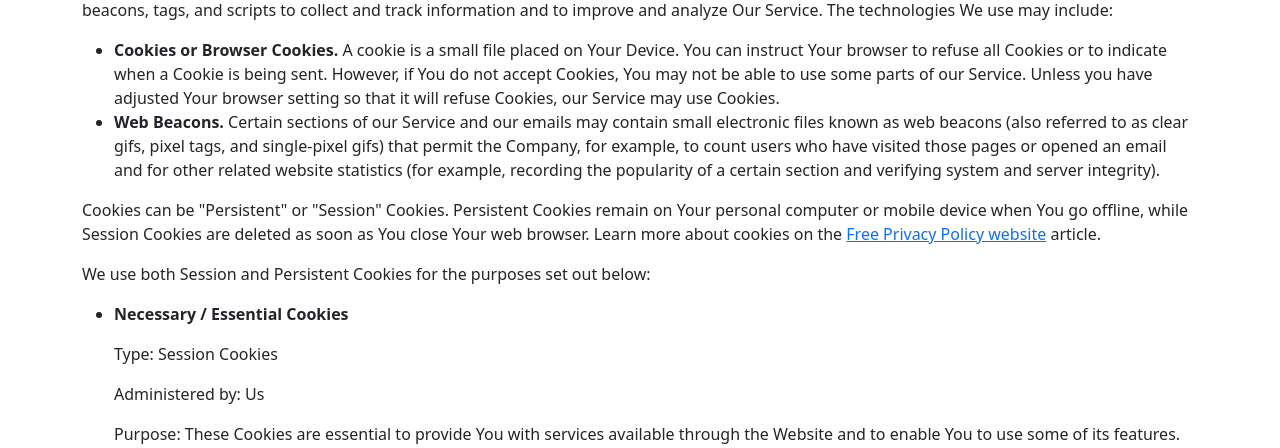
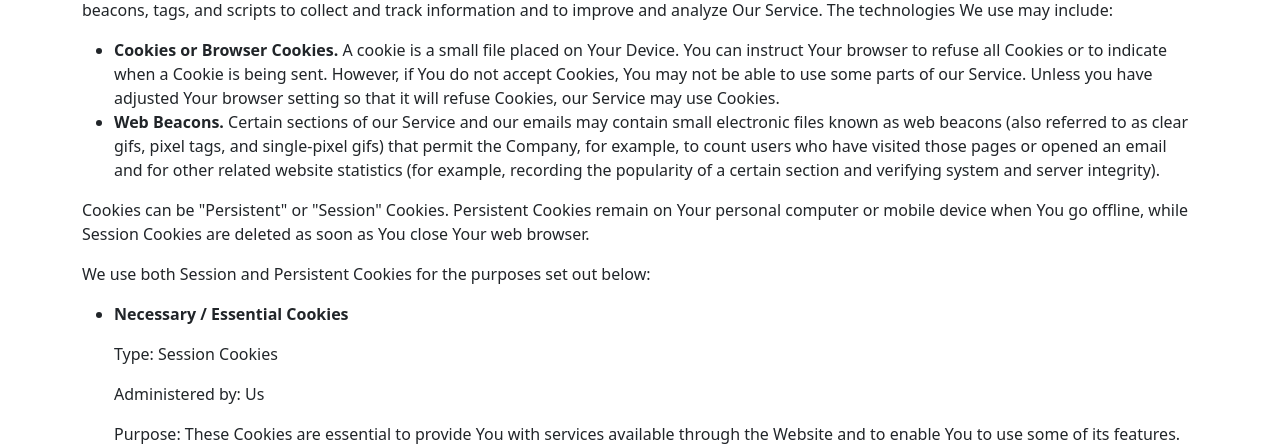
Before and after one commit to tanomonaco/comparador-libros, a Flask app: page /privacy-policy in a window 1280 px wide. Shown: the part 1827-2275 px from the top of the page. Run offline with Flask 3, Linux system fonts and the light colour scheme.

Commit message:
docs: Actualiza contenido de páginas legales

```diff
--- a/templates/legal/privacy.html
+++ b/templates/legal/privacy.html
@@ -76,7 +76,7 @@
 <li><strong>Cookies or Browser Cookies.</strong> A cookie is a small file placed on Your Device. You can instruct Your browser to refuse all Cookies or to indicate when a Cookie is being sent. However, if You do not accept Cookies, You may not be able to use some parts of our Service. Unless you have adjusted Your browser setting so that it will refuse Cookies, our Service may use Cookies.</li>
 <li><strong>Web Beacons.</strong> Certain sections of our Service and our emails may contain small electronic files known as web beacons (also referred to as clear gifs, pixel tags, and single-pixel gifs) that permit the Company, for example, to count users who have visited those pages or opened an email and for other related website statistics (for example, recording the popularity of a certain section and verifying system and server integrity).</li>
 </ul>
-<p>Cookies can be &quot;Persistent&quot; or &quot;Session&quot; Cookies. Persistent Cookies remain on Your personal computer or mobile device when You go offline, while Session Cookies are deleted as soon as You close Your web browser. Learn more about cookies on the <a href="https://www.freeprivacypolicy.com/blog/sample-privacy-policy-template/#Use_Of_Cookies_And_Tracking" target="_blank">Free Privacy Policy website</a> article.</p>
+<p>Cookies can be &quot;Persistent&quot; or &quot;Session&quot; Cookies. Persistent Cookies remain on Your personal computer or mobile device when You go offline, while Session Cookies are deleted as soon as You close Your web browser.</p>
 <p>We use both Session and Persistent Cookies for the purposes set out below:</p>
 <ul>
 <li>
```
